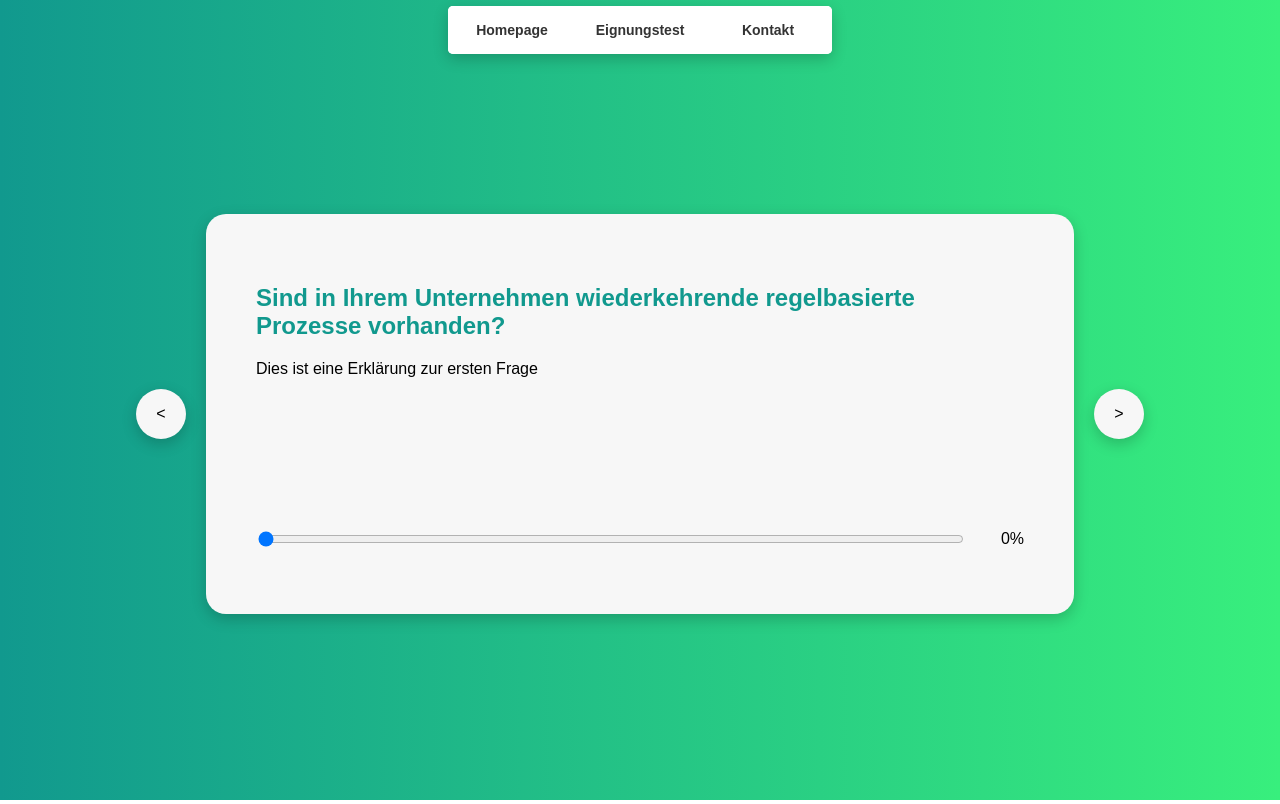
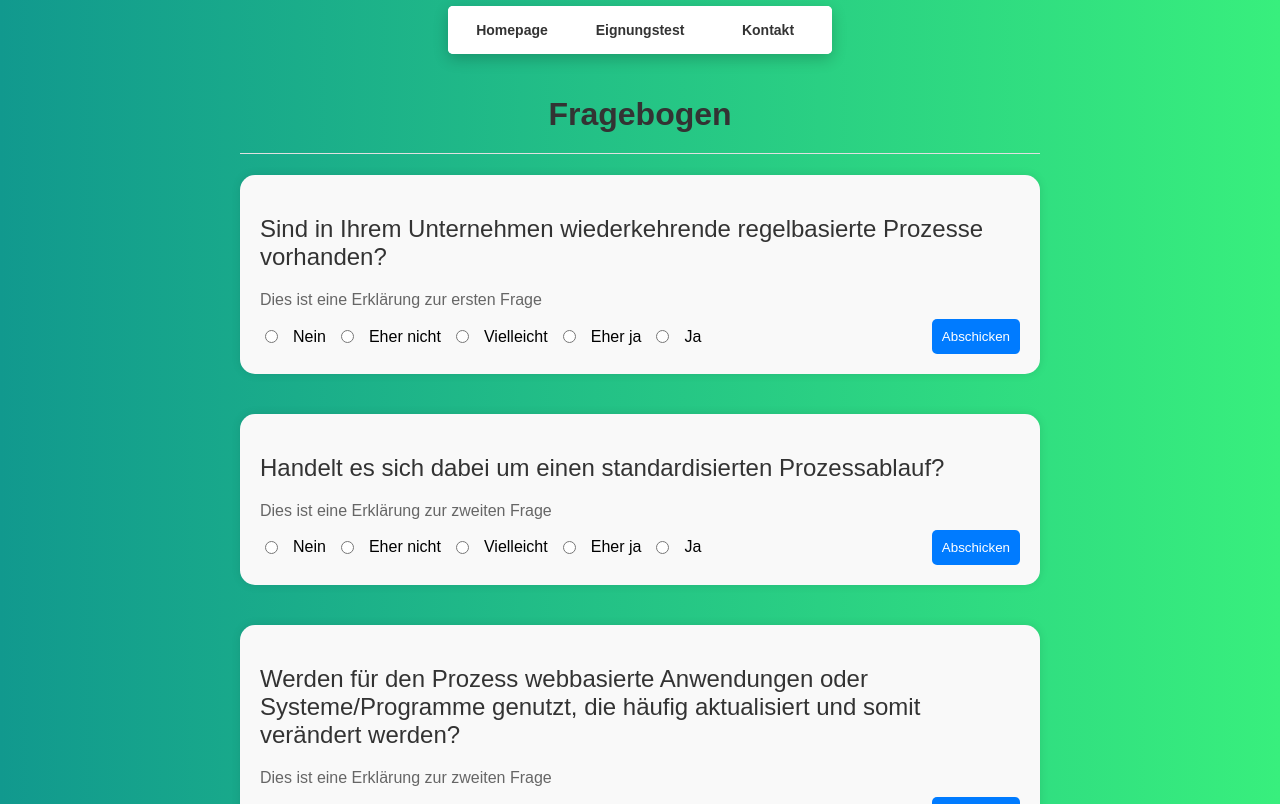
Before and after one commit to LeonGoergen/RpaSuitability, an Angular app: page / in a window 1280 px wide. Shown: the top 804 px of the page. Built offline with nearby package versions, Linux system fonts and the light colour scheme.

Commit message:
smaller screen

```diff
--- a/src/app/questionnaire/questionnaire.component.css
+++ b/src/app/questionnaire/questionnaire.component.css
@@ -1,62 +1,70 @@
-.container {
-  display: flex;
-  justify-content: center;
-  align-items: center;
-  height: 90vh;
+@import url('https://fonts.googleapis.com/css2?family=Poppins:wght@300;400;500;600&display=swap');
+
+body {
+  font-family: 'Poppins', sans-serif;
+  background-color: #f4f4f4;
 }
 
-.navigation-button {
+.questionnaire-container {
+  width: 80vw;
+  max-width: 800px;
+  margin: auto;
+  padding: 20px;
+}
+
+h1 {
+  color: #333;
+  text-align: center;
+  padding-bottom: 20px;
+  border-bottom: 1px solid #e0e0e0;
+}
+
+.questionnaire {
+  list-style-type: none;
+  padding: 0;
+}
+
+.question {
+  margin-bottom: 40px;
+  padding: 20px;
+  background-color: #f9f9f9;
+  border-radius: 15px;
+  box-shadow: 0 0 10px rgba(0, 0, 0, 0.1);
+}
+
+.question-actual {
+  font-weight: 500;
+  color: #333;
+}
+
+.question-explanation {
+  font-weight: 300;
+  color: #666;
+  margin: 10px 0;
+}
+
+.user-input {
   display: flex;
   align-items: center;
-  justify-content: center;
-  background-color: #f7f7f7; /* Hintergrundfarbe des Kreises */
-  border-radius: 50%; /* Machen Sie den Kreis rund */
-  width: 50px; /* Breite des Kreises */
-  height: 50px; /* Höhe des Kreises */
-  cursor: pointer;
-  box-shadow: 0 5px 15px rgba(0, 0, 0, 0.2); /* Vergrößerung des Schatten */
-  transition: transform 0.3s ease-in-out;
+  flex-wrap: wrap;
+  gap: 10px;
 }
 
-.navigation-button:hover {
-  transform: scale(1.1);
+.user-input input[type='radio'] {
+  margin: 5px;
 }
 
-.question-box {
-  display: flex;
-  flex-direction: column;
-  justify-content: space-between;
-  width: 60%; /* Erhöhung der Breite des Kastens */
-  padding: 50px; /* Erhöhung des Inneren Abstandes */
-  border-radius: 20px; /* Rundung der Ecken */
-  box-shadow: 0 5px 15px rgba(0, 0, 0, 0.2); /* Vergrößerung des Schatten */
-  background-color: #f7f7f7; /* Änderung der Hintergrundfarbe */
-  min-height: 300px; /* Erhöhung der Mindesthöhe */
-  margin: 0 20px;
+.user-input .submit-button {
+  margin-left: auto;
+  background-color: #007BFF;
+  color: #fff;
+  border: none;
+  padding: 10px;
+  cursor: pointer;
+  border-radius: 5px;
+  transition: background-color 0.3s;
 }
 
-.question-content h2 {
-  color: #11998e; /* Anpassung der Farbe an den Hintergrund */
-
+.user-input .submit-button:hover {
+  background-color: #0056b3;
 }
-
-.question-input {
-  width: 100%;
-}
-
-.range-input {
-  display: flex;
-  justify-content: space-between;
-  width: 100%;
-  box-sizing: border-box;
-}
-
-input[type="range"] {
-  flex: 1;
-  margin-right: 10px;
-}
-
-.range-input p {
-  width: 50px;
-  text-align: right;
-}
--- a/src/app/questionnaire/questionnaire.component.html
+++ b/src/app/questionnaire/questionnaire.component.html
@@ -1,21 +1,20 @@
-<div class="container">
-  <div class="navigation-button" (click)="onPrevious()">&#60;</div>
+<div class="questionnaire-container">
+  <h1>Fragebogen</h1>
 
-  <div class="question-box">
-    <div class="question-content">
-      <h2>{{currentQuestion.question}}</h2>
-      <p>{{currentQuestion.explanation}}</p>
-    </div>
-
-    <div class="question-input">
-      <form [formGroup]="questionnaireForm">
-        <div class="range-input">
-          <input type="range" min="0" max="100" step="20" value="0" formControlName="answer">
-          <p>{{questionnaireForm.get('answer')?.value}}%</p>
+  <ul class="questionnaire">
+    <li *ngFor="let question of questions">
+      <div class="question">
+        <h2 class="question-actual">{{question.question}}</h2>
+        <p class="question-explanation">{{question.explanation}}</p>
+        <div class="user-input">
+          <input type="radio" name="option"> Nein
+          <input type="radio" name="option"> Eher nicht
+          <input type="radio" name="option"> Vielleicht
+          <input type="radio" name="option"> Eher ja
+          <input type="radio" name="option"> Ja
+          <button class="submit-button">Abschicken</button>
         </div>
-      </form>
-    </div>
-  </div>
-
-  <div class="navigation-button" (click)="onNext()">&#62;</div>
+      </div>
+    </li>
+  </ul>
 </div>
--- a/src/app/questionnaire/questionnaire.component.ts
+++ b/src/app/questionnaire/questionnaire.component.ts
@@ -1,123 +1,11 @@
 import {Component, OnInit} from '@angular/core';
-import { FormBuilder, FormGroup } from '@angular/forms';
+import { questions } from '../../assets/questions';
 
 @Component({
   selector: 'app-questionnaire',
   templateUrl: './questionnaire.component.html',
   styleUrls: ['./questionnaire.component.css']
 })
-export class QuestionnaireComponent implements OnInit {
-  questionnaireForm: FormGroup;
-  currentQuestionIndex: number = 0;
-  score: number = 0;
-
-  // Define an array of questions
-  questions: { question: string, explanation: string, weight: number}[] = [
-    {
-      question: 'Sind in Ihrem Unternehmen wiederkehrende regelbasierte Prozesse vorhanden?',
-      explanation: 'Dies ist eine Erklärung zur ersten Frage',
-      weight: 5,
-    },
-    {
-      question: 'Handelt es sich dabei um einen standardisierten Prozessablauf?',
-      explanation: 'Dies ist eine Erklärung zur zweiten Frage',
-      weight: 5,
-    },
-    {
-      question: 'Werden für den Prozess webbasierte Anwendungen oder Systeme/Programme genutzt, die häufig aktualisiert und somit verändert werden?',
-      explanation: 'Dies ist eine Erklärung zur zweiten Frage',
-      weight: 4,
-    },
-    {
-      question: 'Sind diese Prozesse sehr fehleranfällig?',
-      explanation: 'Dies ist eine Erklärung zur zweiten Frage',
-      weight: 4,
-    },
-    {
-      question: 'Wie oft wird der Prozess pro Woche durchgeführt?',
-      explanation: 'Dies ist eine Erklärung zur zweiten Frage',
-      weight: 3,
-    },
-    {
-      question: 'Sind diese Daten leicht zugänglich?',
-      explanation: 'Dies ist eine Erklärung zur zweiten Frage',
-      weight: 3,
-    },
-    {
-      question: 'Unterliegen die bei dem zu automatisierenden Prozess genutzten Daten einem hohen Sicherheitsrisiko?',
-      explanation: 'Dies ist eine Erklärung zur zweiten Frage',
-      weight: 3,
-    },
-    {
-      question: 'Haben diese Prozesse viele spezielle Ausnahmen oder sind besonders komplex?',
-      explanation: 'Dies ist eine Erklärung zur zweiten Frage',
-      weight: 3,
-    },
-    {
-      question: 'Liegt bei dem Prozess ein hohes zu verarbeitendes Daten- oder Prozessvolumen vor?',
-      explanation: 'Dies ist eine Erklärung zur zweiten Frage',
-      weight: 3,
-    },
-    {
-      question: 'Handelt es sich bei den beim Prozess zu verarbeitenden Daten um strukturierte Daten? ',
-      explanation: 'Dies ist eine Erklärung zur zweiten Frage',
-      weight: 2,
-    },
-    {
-      question: 'Existieren für den Prozessablauf bestimmte Compliance Anforderungen?',
-      explanation: 'Dies ist eine Erklärung zur zweiten Frage',
-      weight: 2,
-    },
-    {
-      question: 'Wie viele Mitarbeiter sind an dem gewünschten zu automatisierenden Prozess beteiligt?',
-      explanation: 'Dies ist eine Erklärung zur zweiten Frage',
-      weight: 1,
-    },
-    {
-      question: 'Nutzen sie bereits andere Automatisierungstechnologien?',
-      explanation: 'Dies ist eine Erklärung zur zweiten Frage',
-      weight: 1,
-    },
-    {
-      question: 'Wie viele Mitarbeiter sind an dem gewünschten zu automatisierenden Prozess beteiligt?',
-      explanation: 'Dies ist eine Erklärung zur zweiten Frage',
-      weight: 1,
-    },
-    {
-      question: 'Liegt für den zu automatisierenden Prozessablauf bereits eine Prozessdokumentation vor?',
-      explanation: 'Dies ist eine Erklärung zur zweiten Frage',
-      weight: 1,
-    },
-    {
-      question: 'Erfordert der Prozess Mehrsprachigkeit?',
-      explanation: 'Dies ist eine Erklärung zur zweiten Frage',
-      weight: 1,
-    }
-  ];
-
-  get currentQuestion() {
-    return this.questions[this.currentQuestionIndex];
-  }
-
-  constructor(private fb: FormBuilder) {
-    this.questionnaireForm = this.fb.group({
-      answer: [0]
-    });
-  }
-
-  ngOnInit() {}
-
-  onPrevious() {
-    if (this.currentQuestionIndex > 0) {
-      this.currentQuestionIndex--;
-    }
-  }
-
-  onNext() {
-    if (this.currentQuestionIndex < this.questions.length - 1) {
-      this.currentQuestionIndex++;
-    }
-    this.score += this.questionnaireForm.value.answer;
-    this.questionnaireForm.reset();
-  }
+export class QuestionnaireComponent {
+  questions = questions;
 }
--- /dev/null
+++ b/src/assets/question-interface.ts
@@ -0,0 +1,6 @@
+export interface QuestionInterface {
+  id: number;
+  question: string;
+  explanation: string;
+  weight: number;
+}
--- /dev/null
+++ b/src/assets/questions.ts
@@ -0,0 +1,100 @@
+import { QuestionInterface } from './question-interface';
+
+export const questions: QuestionInterface[] = [
+  {
+    id: 1,
+    question: 'Sind in Ihrem Unternehmen wiederkehrende regelbasierte Prozesse vorhanden?',
+    explanation: 'Dies ist eine Erklärung zur ersten Frage',
+    weight: 5,
+  },
+  {
+    id: 2,
+    question: 'Handelt es sich dabei um einen standardisierten Prozessablauf?',
+    explanation: 'Dies ist eine Erklärung zur zweiten Frage',
+    weight: 5,
+  },
+  {
+    id: 3,
+    question: 'Werden für den Prozess webbasierte Anwendungen oder Systeme/Programme genutzt, die häufig aktualisiert und somit verändert werden?',
+    explanation: 'Dies ist eine Erklärung zur zweiten Frage',
+    weight: 4,
+  },
+  {
+    id: 4,
+    question: 'Sind diese Prozesse sehr fehleranfällig?',
+    explanation: 'Dies ist eine Erklärung zur zweiten Frage',
+    weight: 4,
+  },
+  {
+    id: 5,
+    question: 'Wie oft wird der Prozess pro Woche durchgeführt?',
+    explanation: 'Dies ist eine Erklärung zur zweiten Frage',
+    weight: 3,
+  },
+  {
+    id: 6,
+    question: 'Sind diese Daten leicht zugänglich?',
+    explanation: 'Dies ist eine Erklärung zur zweiten Frage',
+    weight: 3,
+  },
+  {
+    id: 7,
+    question: 'Unterliegen die bei dem zu automatisierenden Prozess genutzten Daten einem hohen Sicherheitsrisiko?',
+    explanation: 'Dies ist eine Erklärung zur zweiten Frage',
+    weight: 3,
+  },
+  {
+    id: 8,
+    question: 'Haben diese Prozesse viele spezielle Ausnahmen oder sind besonders komplex?',
+    explanation: 'Dies ist eine Erklärung zur zweiten Frage',
+    weight: 3,
+  },
+  {
+    id: 9,
+    question: 'Liegt bei dem Prozess ein hohes zu verarbeitendes Daten- oder Prozessvolumen vor?',
+    explanation: 'Dies ist eine Erklärung zur zweiten Frage',
+    weight: 3,
+  },
+  {
+    id: 10,
+    question: 'Handelt es sich bei den beim Prozess zu verarbeitenden Daten um strukturierte Daten? ',
+    explanation: 'Dies ist eine Erklärung zur zweiten Frage',
+    weight: 2,
+  },
+  {
+    id: 11,
+    question: 'Existieren für den Prozessablauf bestimmte Compliance Anforderungen?',
+    explanation: 'Dies ist eine Erklärung zur zweiten Frage',
+    weight: 2,
+  },
+  {
+    id: 12,
+    question: 'Wie viele Mitarbeiter sind an dem gewünschten zu automatisierenden Prozess beteiligt?',
+    explanation: 'Dies ist eine Erklärung zur zweiten Frage',
+    weight: 1,
+  },
+  {
+    id: 13,
+    question: 'Nutzen sie bereits andere Automatisierungstechnologien?',
+    explanation: 'Dies ist eine Erklärung zur zweiten Frage',
+    weight: 1,
+  },
+  {
+    id: 14,
+    question: 'Wie viele Mitarbeiter sind an dem gewünschten zu automatisierenden Prozess beteiligt?',
+    explanation: 'Dies ist eine Erklärung zur zweiten Frage',
+    weight: 1,
+  },
+  {
+    id: 15,
+    question: 'Liegt für den zu automatisierenden Prozessablauf bereits eine Prozessdokumentation vor?',
+    explanation: 'Dies ist eine Erklärung zur zweiten Frage',
+    weight: 1,
+  },
+  {
+    id: 16,
+    question: 'Erfordert der Prozess Mehrsprachigkeit?',
+    explanation: 'Dies ist eine Erklärung zur zweiten Frage',
+    weight: 1,
+  }
+];
```
Also changed, not shown: src/app/app.module.ts (+6 -5 lines).
